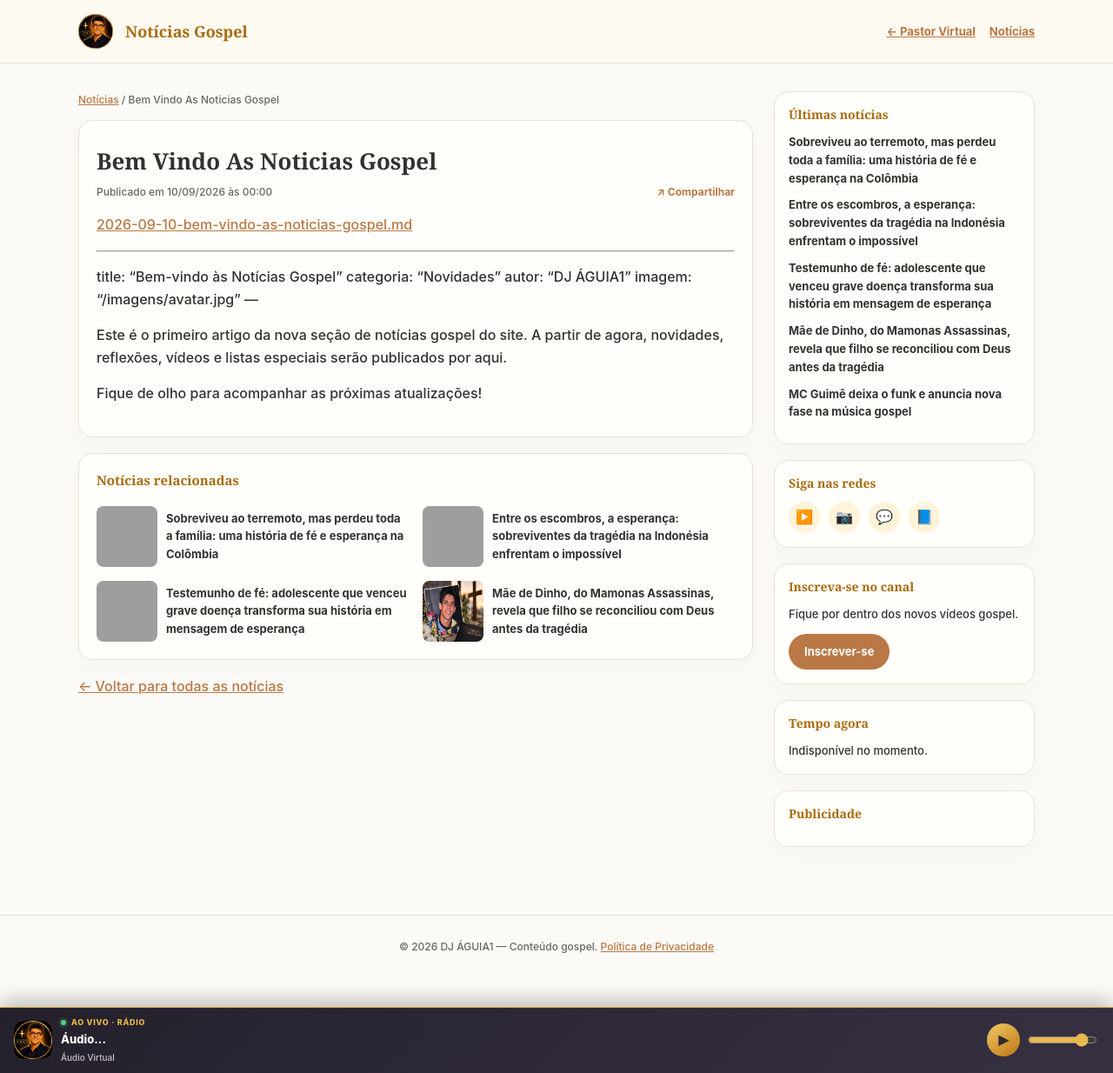
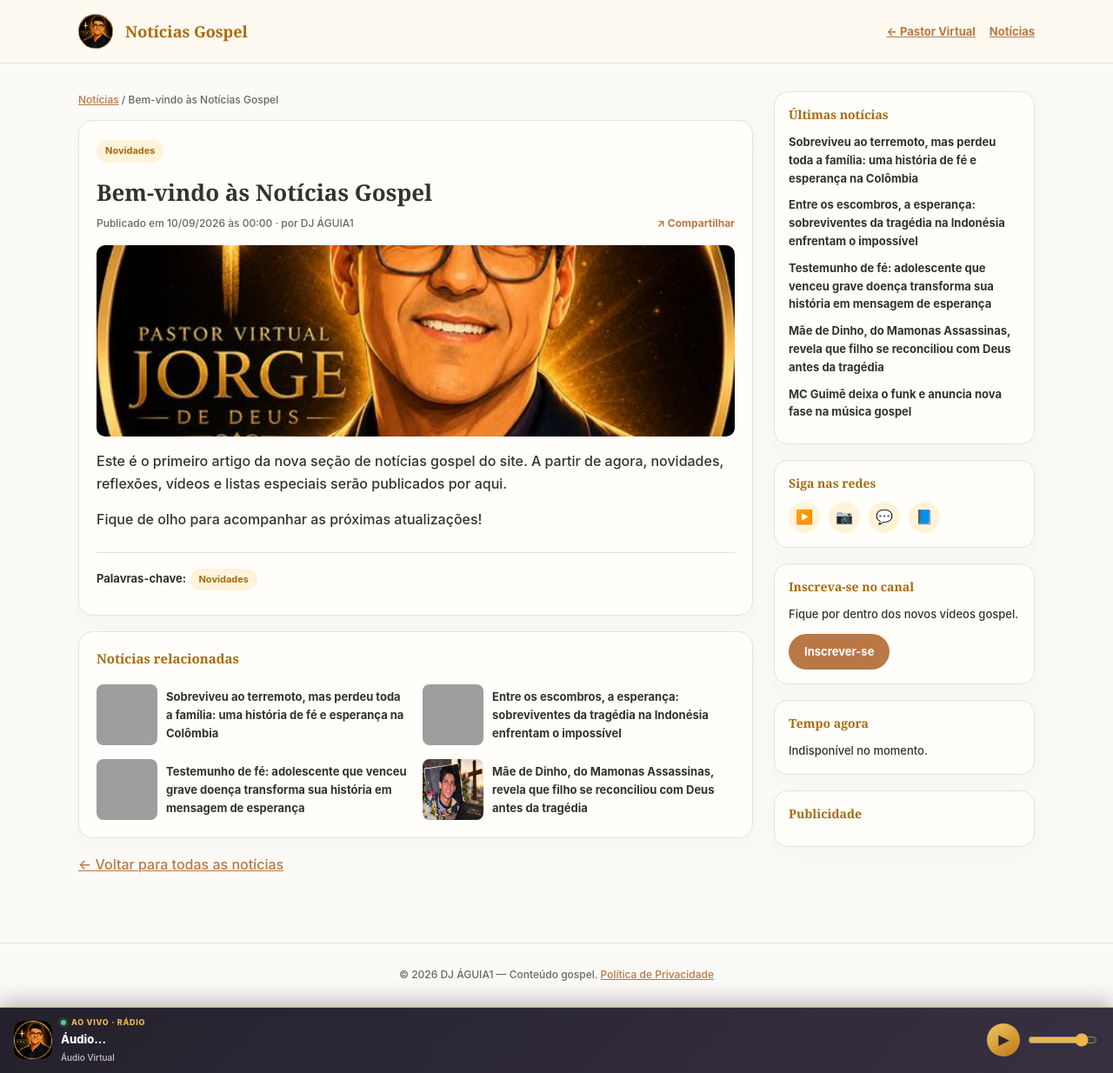
Before and after one commit to capaofeliz-cell/djaguia1, a Jekyll site: the page built from _posts/2026-09-10-bem-vindo-as-noticias-gospel.md, in a window 1280 px wide and 1234 px high, cut to the strip 0-1234 px from the top of the window. Shown: the whole strip at 87% size. Built offline with Jekyll 4.4.1, drawn with Linux system fonts in a browser that asks for light colours; grey boxes are pictures that could not be loaded.

Commit message:
Fix formatting in gospel news article

```diff
--- a/_posts/2026-09-10-bem-vindo-as-noticias-gospel.md
+++ b/_posts/2026-09-10-bem-vindo-as-noticias-gospel.md
@@ -1,5 +1,3 @@
-[2026-09-10-bem-vindo-as-noticias-gospel.md](https://github.com/user-attachments/files/32033160/2026-09-10-bem-vindo-as-noticias-gospel.md)
-
 ---
 title: "Bem-vindo às Notícias Gospel"
 categoria: "Novidades"
```
